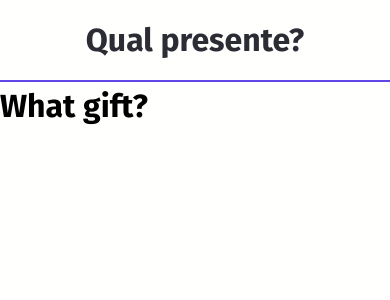
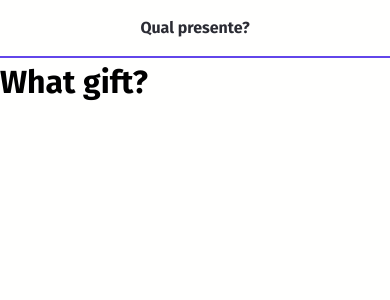
Before and after one commit to arthur-dias/whatgift-app, a React (Vite) app: page / in a window 390 px wide. Shown: the top 300 px of the page. Built offline with nearby package versions, Linux system fonts and the light colour scheme.

Commit message:
added mobile css to header component

```diff
--- a/src/components/Header/Header.module.css
+++ b/src/components/Header/Header.module.css
@@ -11,4 +11,11 @@
 
 .header__title {
   color: var(--font-primary-color);
+  font-size: var(--font-large-size);
 }
+
+@media (max-width: 600px) {
+  .header__title {
+    font-size: var(--font-regular-size);
+  }
+}
--- a/src/components/Header/Header.tsx
+++ b/src/components/Header/Header.tsx
@@ -3,7 +3,7 @@ import styles from './Header.module.css'
 interface HeaderProps {
   title: string
 }
-const Header: React.FC<HeaderProps> = ({ title }) => {
+const Header = ({ title }: HeaderProps) => {
   return (
     <header className={styles.header}>
       <h1 className={styles.header__title}>{title}</h1>
```
